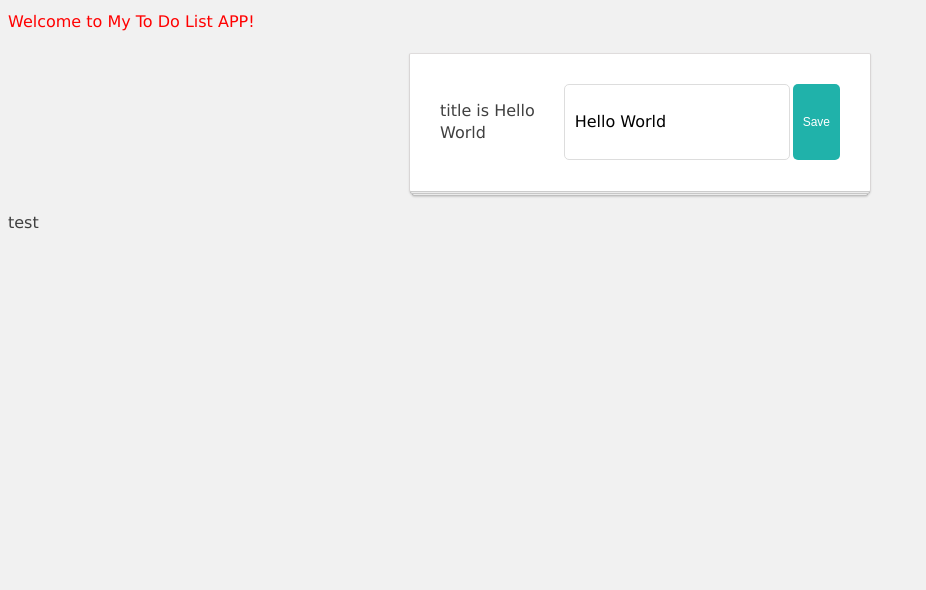
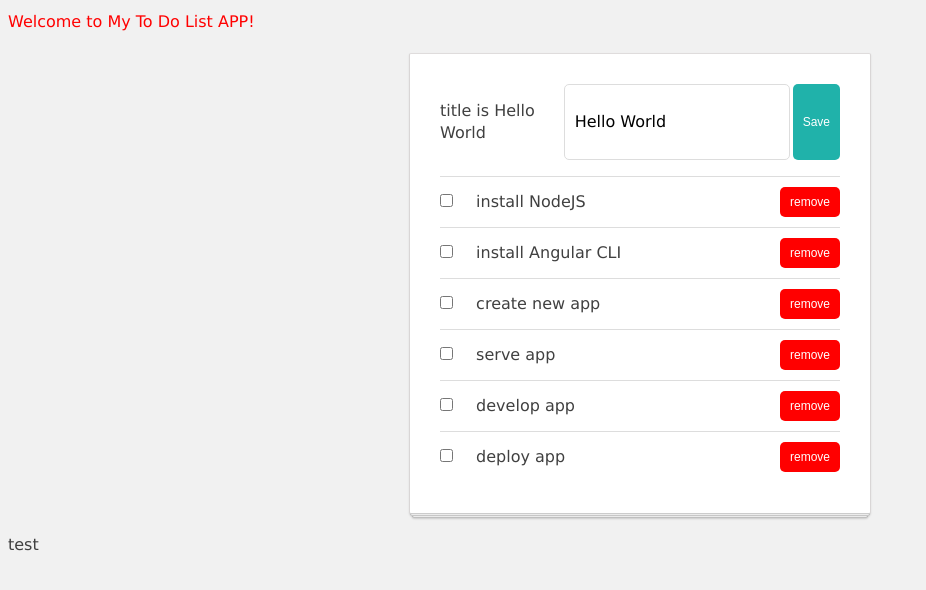
Before and after one commit to AngeC15/github-htt9yu, an Angular app: page / in a window 1280 px wide. Shown: the top 590 px of the page, without its empty margins (0-926 px from the left). Built offline with nearby package versions, Linux system fonts and the light colour scheme.

Commit message:
5 files modified, 1 added

```diff
--- a/src/app/app.module.ts
+++ b/src/app/app.module.ts
@@ -6,6 +6,7 @@ import { InputButtonUnitComponent } from "./input-button-unit/input-button-unit.
 import { TodoItemComponent } from "./todo-item/todo-item.component";
 import { ListManagerComponent } from "./list-manager/list-manager.component";
 import { TodoListService } from "./services/todo-list.service";
+import { StorageService } from './services/storage.service';
 
 @NgModule({
   declarations: [
@@ -15,7 +16,7 @@ import { TodoListService } from "./services/todo-list.service";
     ListManagerComponent
   ],
   imports: [BrowserModule],
-  providers: [TodoListService],
+  providers: [TodoListService, StorageService],
   bootstrap: [AppComponent]
 })
 export class AppModule {}
--- a/src/app/list-manager/list-manager.component.ts
+++ b/src/app/list-manager/list-manager.component.ts
@@ -10,7 +10,11 @@ import { TodoListService } from "../services/todo-list.service";
 
       <ul>
         <li *ngFor="let todoItem of todoList">
-          <app-todo-item [item]="todoItem"></app-todo-item>
+          <app-todo-item
+            [item]="todoItem"
+            (remove)="removeItem($event)"
+            (update)="updateItem($event.item, $event.changes)"
+          ></app-todo-item>
         </li>
       </ul>
     </div>
@@ -33,9 +37,18 @@ export class ListManagerComponent implements OnInit {
 
   constructor(private todoListService: TodoListService) {}
 
-  ngOnInit(): void {}
+  ngOnInit() {
+    this.todoList = this.todoListService.getTodoList();
+  }
 
   addItem(title: string): void {
     this.todoList.push({ title });
   }
+  removeItem(item): void {
+    this.todoListService.deleteItem(item);
+  }
+
+  updateItem(item, changes): void {
+    this.todoListService.updateItem(item, changes);
+  }
 }
--- /dev/null
+++ b/src/app/services/storage.service.ts
@@ -0,0 +1,18 @@
+import { Injectable } from "@angular/core";
+
+@Injectable({
+  providedIn: "root"
+})
+export class StorageService {
+  constructor() {}
+
+    getData(key: string): any {
+    return JSON.parse(localStorage.getItem(key));
+  }
+
+    setData(key: string, data: any): void {
+    localStorage.setItem(key, JSON.stringify(data));
+  }
+
+
+}
--- a/src/app/services/todo-list.service.ts
+++ b/src/app/services/todo-list.service.ts
@@ -1,11 +1,10 @@
 import { Injectable } from "@angular/core";
 import { TodoItem } from "../interfaces/todo-item";
+import { StorageService } from "./storage.service";
 
-@Injectable({
-  providedIn: "root"
-})
-export class TodoListService {
-  private todoList: TodoItem[] = [
+const todoListStorageKey = "Todo_List";
+
+const defaultTodoList = [
   { title: "install NodeJS" },
   { title: "install Angular CLI" },
   { title: "create new app" },
@@ -14,7 +13,35 @@ export class TodoListService {
   { title: "deploy app" }
 ];
 
-  constructor() {}
+@Injectable()
+export class TodoListService {
+  todoList: TodoItem[];
+
+  constructor(private storageService: StorageService) {
+    this.todoList =
+      storageService.getData(todoListStorageKey) || defaultTodoList;
+  }
+
+  saveList(): void {
+    this.storageService.setData(todoListStorageKey, this.todoList);
+  }
+
+  addItem(item: TodoItem): void {
+    this.todoList.push(item);
+    this.saveList();
+  }
+
+  updateItem(item, changes): void {
+    const index = this.todoList.indexOf(item);
+    this.todoList[index] = { ...item, ...changes };
+    this.saveList();
+  }
+
+  deleteItem(item): void {
+    const index = this.todoList.indexOf(item);
+    this.todoList.splice(index, 1);
+    this.saveList();
+  }
 
   getTodoList(): TodoItem[] {
     return this.todoList;
--- a/src/app/todo-item/todo-item.component.css
+++ b/src/app/todo-item/todo-item.component.css
@@ -16,3 +16,6 @@
   flex-grow: 1;
   padding-left: 11px;
 }
+.todo-complete {
+  text-decoration: line-through;
+}
--- a/src/app/todo-item/todo-item.component.ts
+++ b/src/app/todo-item/todo-item.component.ts
@@ -1,18 +1,50 @@
-import { Component, OnInit, Input } from "@angular/core";
+import { Component, OnInit, Input, EventEmitter, Output } from "@angular/core";
 import { TodoItem } from "../interfaces/todo-item";
 
 @Component({
   selector: "app-todo-item",
   template: `
     <div class="todo-item">
-      {{ item.title }}
+      <div>
+        <input
+          type="checkbox"
+          class="todo-checkbox"
+          (click)="completeItem()"
+          [checked]="item.completed"
+        />
+        <span
+          class="todo-title"
+          [ngClass]="{ 'todo-complete': item.completed }"
+        >
+          {{ item.title }}
+        </span>
+      </div>
+
+      <button class="btn btn-red" (click)="removeItem()">
+        remove
+      </button>
     </div>
   `,
   styleUrls: ["./todo-item.component.css"]
 })
 export class TodoItemComponent implements OnInit {
   @Input() item: TodoItem;
+  @Output() remove: EventEmitter<TodoItem> = new EventEmitter<TodoItem>();
+  @Output() update: EventEmitter<any> = new EventEmitter<any>();
+
   constructor() {}
 
   ngOnInit() {}
+
+  // put this method below ngOnInit
+  completeItem(): void {
+    this.update.emit({
+      item: this.item,
+      changes: { completed: !this.item.completed }
+    });
+  }
+
+  removeItem(): void {
+    this.remove.emit(this.item);
+  }
 }
```
Lines whose indentation alone changed are shown as unchanged.
